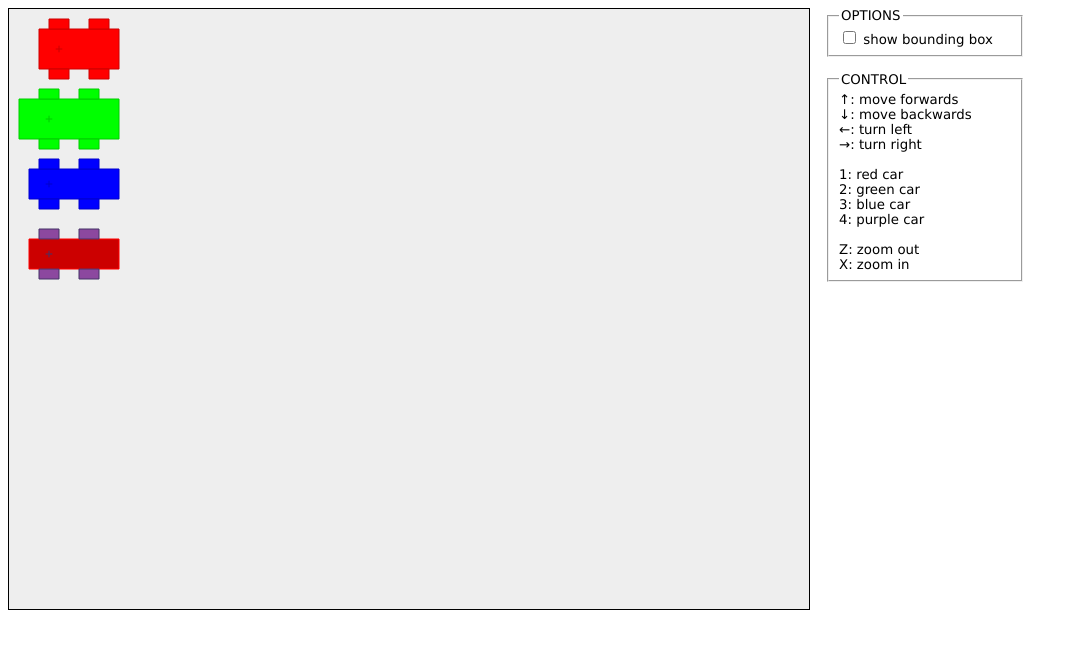
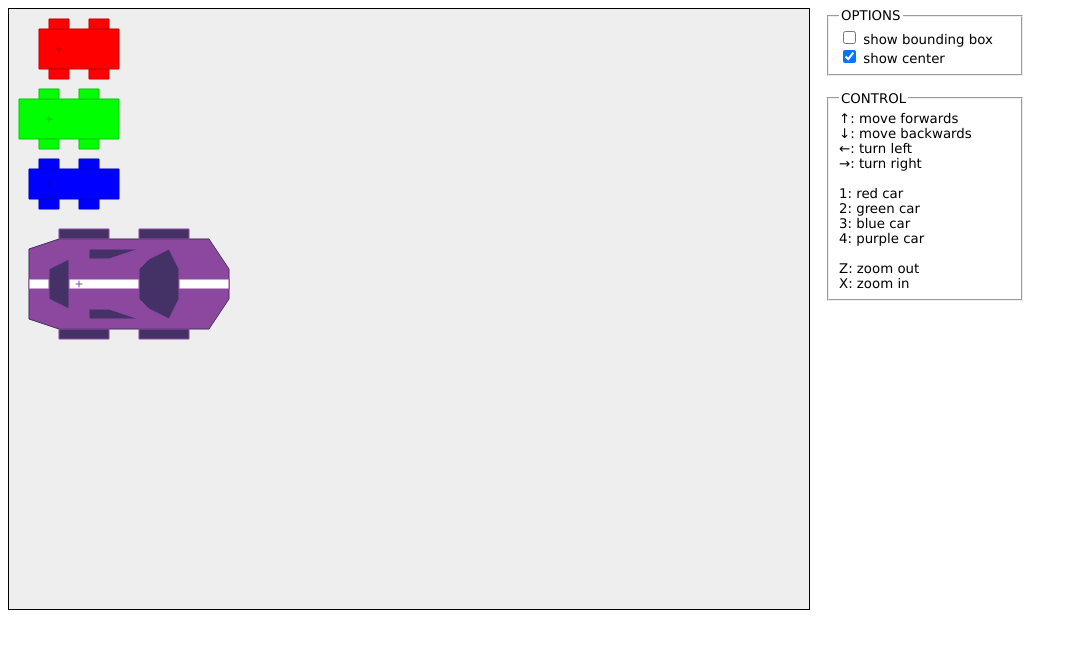
Before and after one commit to crisstanza/carz, a plain HTML site: page demo/index.html in a window 1280 px wide. Shown: the whole page, without its empty margins (0-1078 px from the left). Drawn offline with Linux system fonts and the light colour scheme.

Commit message:
Car with more details

```diff
--- a/demo/index.html
+++ b/demo/index.html
@@ -13,7 +13,8 @@
 		<div class="my-legend">
 			<fieldset>
 				<legend>OPTIONS</legend>
-				<input id="show-bounding-box" type="checkbox" /> <label for="show-bounding-box">show bounding box</label>
+				<input id="show-bounding-box" type="checkbox" /> <label for="show-bounding-box">show bounding box</label><br />
+				<input id="show-center" type="checkbox" checked="checked" /> <label for="show-center">show center</label><br />
 			</fieldset>
 			<br />
 			<fieldset>
--- a/demo/js/Car.js
+++ b/demo/js/Car.js
@@ -50,16 +50,24 @@ function Car(parent, n) {
 
 	} else if ( n == 3 ) {
 		this.speed = 3;
-		this.center = { left: 2, top: 2.5 };
+		this.center = { left: 5, top: 5.5 };
 		this.position = { left: this.center.left + 2, top: this.center.top + 22 };
-		this.colors = [ { stroke: '#F00', fill: '#C00' }, { stroke: '#443266', fill: '#8C489F' } ];
-		this.size = { width: 9, height: 5 };
+		this.colors = [ { stroke: '#443266', fill: '#8C489F' }, { stroke: '#8C489F', fill: '#443266' }, { stroke: '#8C489F', fill: '#FFF' } ];
+		this.size = { width: 20, height: 11 };
 		this.lines = [
-			{ color: 0, points: [0, 1, 9, 1, 9, 4, 0, 4] },
-			{ color: 1, points: [1, 0, 3, 0, 3, 1, 1, 1] },
-			{ color: 1, points: [5, 0, 7, 0, 7, 1, 5, 1] },
-			{ color: 1, points: [1, 4, 3, 4, 3, 5, 1, 5] },
-			{ color: 1, points: [5, 4, 7, 4, 7, 5, 5, 5] }
+			{ color: 0, points: [0, 2, 3, 1, 18, 1, 20, 4, 20, 7, 18, 10, 3, 10, 0, 9] },
+			{ color: 1, points: [3, 0, 8, 0, 8, 1, 3, 1] },
+			{ color: 1, points: [11, 0, 16, 0, 16, 1, 11, 1] },
+			{ color: 1, points: [11, 10, 16, 10, 16, 11, 11, 11] },
+			{ color: 1, points: [3, 10, 8, 10, 8, 11, 3, 11] },
+			{ color: 1, points: [11, 4, 12, 3, 14, 2, 15, 4, 15, 7, 14, 9, 12, 8, 11, 7] },
+			{ color: 1, points: [4, 3, 4, 8, 2, 7, 2, 4] },
+			{ color: 1, points: [6, 2, 11, 2, 8, 3, 6, 3] },
+			{ color: 1, points: [6, 8, 8, 8, 11, 9, 6, 9] },
+			{ color: 2, points: [15, 5, 20, 5, 20, 6, 15, 6] },
+			{ color: 2, points: [15, 5, 20, 5, 20, 6, 15, 6] },
+			{ color: 2, points: [4, 5, 11, 5, 11, 6, 4, 6] },
+			{ color: 2, points: [0, 5, 2, 5, 2, 6, 0, 6] }
 		];
 	}
 
--- a/demo/js/MyGame.js
+++ b/demo/js/MyGame.js
@@ -51,9 +51,13 @@ MyGame.prototype.draw = function() {
 };
 
 MyGame.prototype.checkControl = function() {
+	var car = this.cars[this.currentCar];
+
 	var showBoundingBox = document.getElementById('show-bounding-box');
-	var car = this.cars[this.currentCar];
 	car.drawBoundingBox = showBoundingBox.checked;
+
+	var showCenter = document.getElementById('show-center');
+	car.drawCenter = showCenter.checked;
 
 	for ( var i = 0 ; i < this.cars.length ; i++ ) {
 		var car = this.cars[i];
--- a/mt/js/js.js
+++ b/mt/js/js.js
@@ -60,7 +60,7 @@
 			sb.push(point.left);
 			sb.push(point.top);
 		}
-		return '[ ' + sb.join(', ') + ' ]';
+		return '[' + sb.join(', ') + ']';
 	}
 
 	function doClear(evt) {
```
